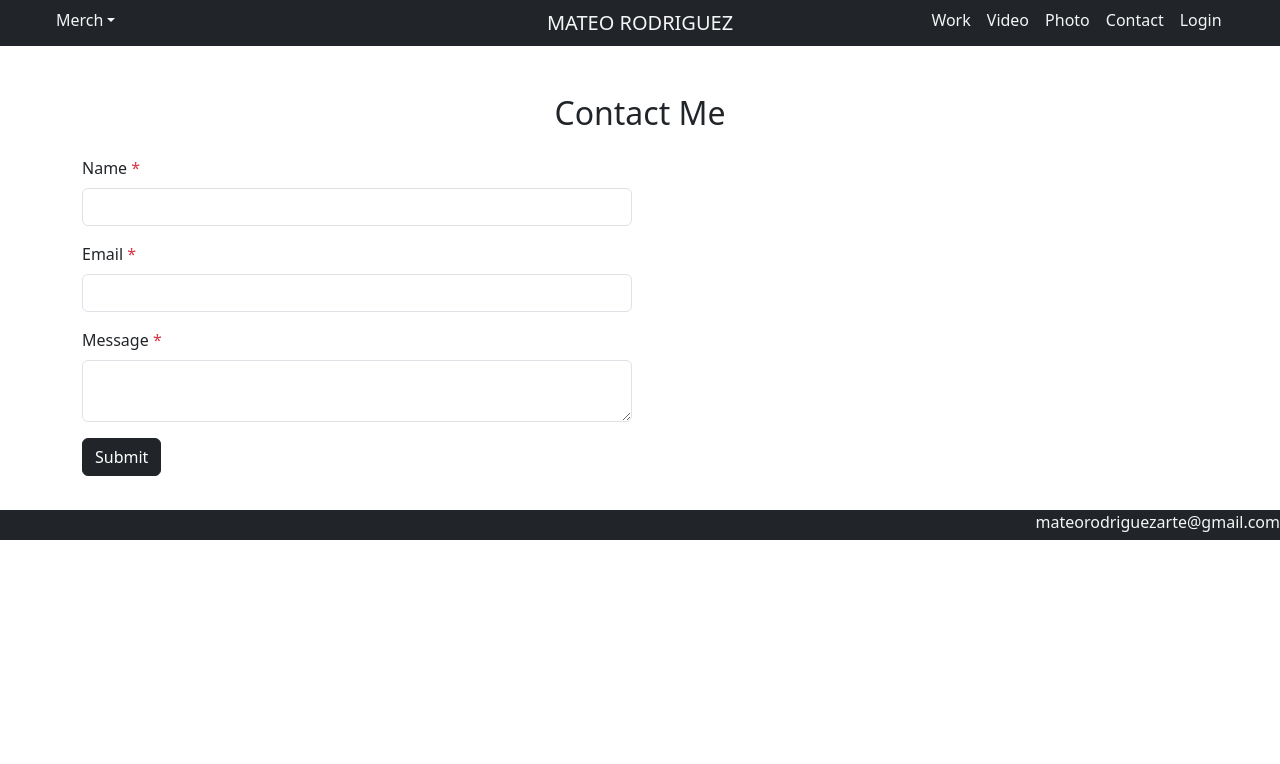
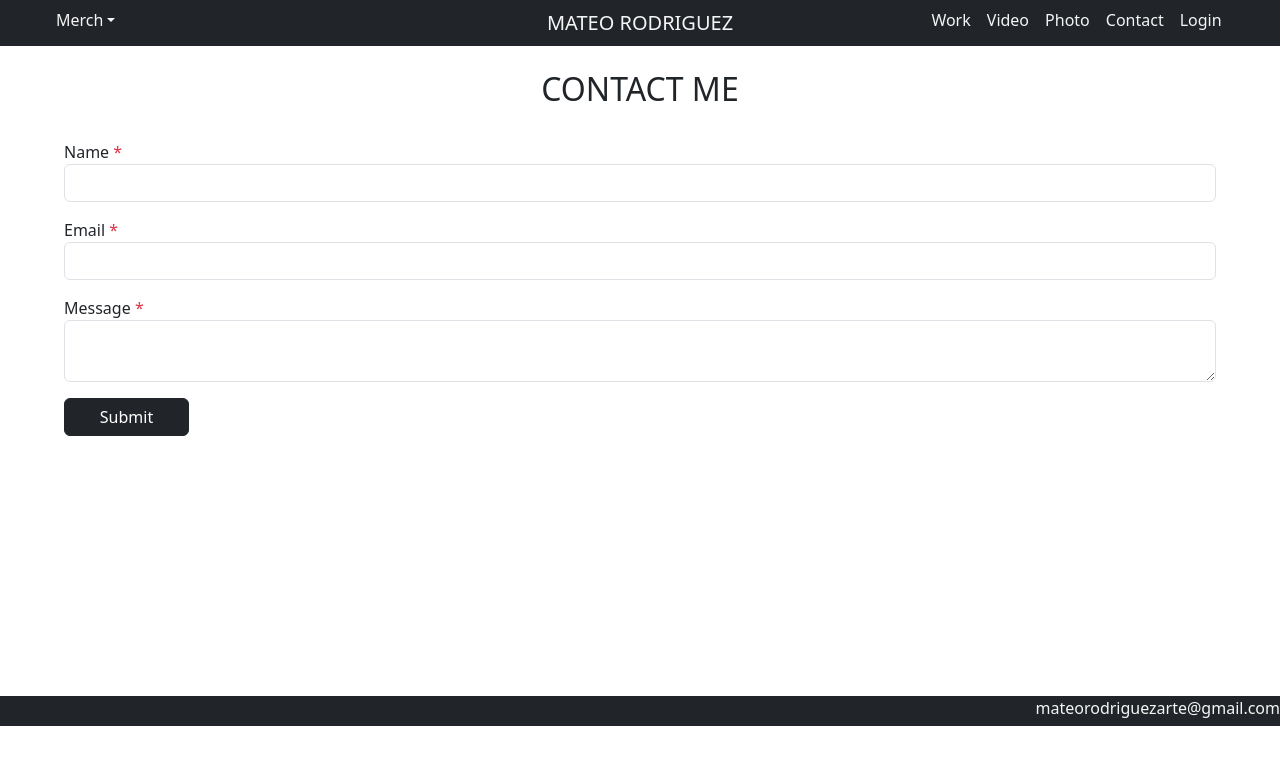
Before and after one commit to AztekAsylum/mateo-rebrand-website, a React (Vite) app in the folder client/: page /contact in a window 1280 px wide. Shown: the top 764 px of the page. Built offline with nearby package versions, Linux system fonts and the light colour scheme; no server answers.

Commit message:
updated styling & emailJS

```diff
--- a/client/src/custom.css
+++ b/client/src/custom.css
@@ -36,6 +36,27 @@
   z-index: 6;
 }
 
+/* submit button contact form */
+#submitButton {
+  width: 125px;
+}
+/* contatiner styling for contact form */
+#formContainer {
+  min-height: 80vh;
+  display: flex;
+  flex-direction: column;
+  justify-content: left;
+  align-items: center;
+}
+/* width of contact form */
+#formWidth {
+  width: 90%;
+}
+/* grey text for contact form */
+#formContainer h1 {
+  color: rgb(139, 139, 139);
+}
+
 /* #custom-nav-hamburger {
   position: relative;
   top: -18px;
--- a/client/src/pages/ContactPage.jsx
+++ b/client/src/pages/ContactPage.jsx
@@ -42,7 +42,7 @@ export default function Contact() {
     // service_id, templte_id and public key will get from Emailjs website when you create account and add template service and email service
     emailjs
       .sendForm(
-        "service_8q8rwfd",
+        "service_28thcbe",
         "template_d5s6vw7",
         form.current,
         "6HPhF5iRicWDyOEDk"
@@ -63,12 +63,13 @@ export default function Contact() {
   };
 
   return (
-    <div className="container mt-5">
     <Form onSubmit={sendEmail} ref={form} id="formContainer">
-        <h2 className="text-center mb-4">Contact Me</h2>
-        <div className="row g-3">
-          <div className="col-md-6">
-            <label htmlFor="firstName" className="form-label">
+      <h2 className="pt-4">CONTACT ME</h2>
+      <div
+        id="formWidth"
+        className="d-flex justify-content-center flex-column mt-4"
+      >
+        <label htmlFor="firstName">
           Name <span className="text-danger">*</span>
         </label>
         <InputGroup className="mb-3">
@@ -86,8 +87,7 @@ export default function Contact() {
         <p id="notif-name" className="text-danger align-self-start d-none">
           NAME IS REQUIRED
         </p>
-
-            <label htmlFor="firstName" className="form-label">
+        <label htmlFor="firstName">
           Email <span className="text-danger">*</span>
         </label>
         <InputGroup className="mb-3">
@@ -105,7 +105,7 @@ export default function Contact() {
         <p id="notif-email" className="text-danger align-self-start d-none">
           EMAIL IS INVALID
         </p>
-            <label htmlFor="firstName" className="form-label">
+        <label htmlFor="firstName">
           Message <span className="text-danger">*</span>
         </label>
         <InputGroup className="mb-3">
@@ -118,24 +118,14 @@ export default function Contact() {
             onBlur={onBlurMessage}
           />
         </InputGroup>
-            <p
-              id="notif-message"
-              className="text-danger align-self-start d-none"
-            >
+        <p id="notif-message" className="text-danger align-self-start d-none">
           MESSAGE IS REQUIRED
         </p>
 
-            <Button
-              className="mb-4"
-              id="submitButton"
-              variant="dark"
-              type="submit"
-            >
+        <Button className="mb-4" id="submitButton" variant="dark" type="submit">
           Submit
         </Button>
       </div>
-        </div>
     </Form>
-    </div>
   );
 }
```
Lines whose indentation alone changed are shown as unchanged.
